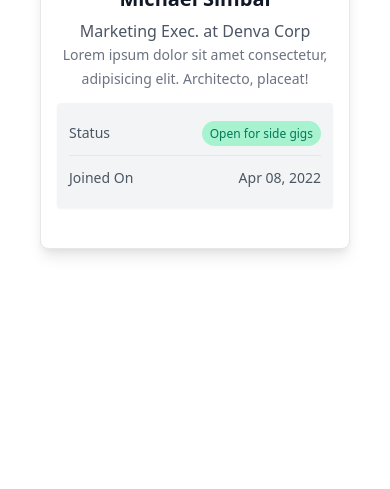
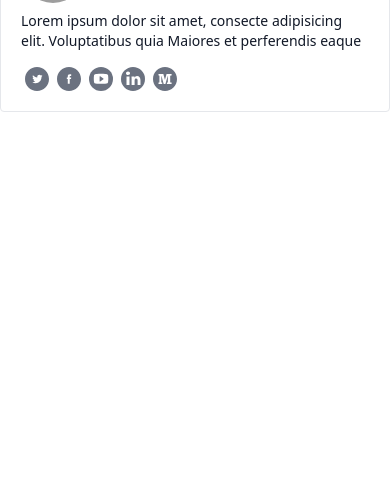
Before and after one commit to depressedKarimul/cse311, a PHP site: page /try.html in a window 390 px wide. Shown: the part 202-691 px from the top of the page. Run offline with PHP 8.4, Linux system fonts and the light colour scheme; grey boxes are pictures that could not be loaded.

Commit message:
All Your Reviews section added in instructor.php

```diff
--- a/try.html
+++ b/try.html
@@ -7,31 +7,134 @@
     <link href="https://cdn.jsdelivr.net/npm/tailwindcss@2.2.19/dist/tailwind.min.css" rel="stylesheet">
 </head>
 <body>
-  <div class="m-10 max-w-sm">
+listen. I'm already logged in t then user  profile who is instructor. just show me through this card who have commented and reviewed and rating my course
 
-    <!-- put here Student image from database -->
-    <div class="rounded-lg border bg-white px-4 pt-8 pb-10 shadow-lg">
-      <div class="relative mx-auto w-36 rounded-full">
-        <span class="absolute right-0 m-3 h-3 w-3 rounded-full bg-green-500 ring-2 ring-green-300 ring-offset-2"></span>
-        <img class="mx-auto h-auto w-full rounded-full" src="https://images.unsplash.com/photo-1500648767791-00dcc994a43e?ixlib=rb-1.2.1&ixid=eyJhcHBfaWQiOjEyMDd9&auto=format&fit=facearea&facepad=2.25&w=256&h=256&q=80" alt="" />
-      </div>
-      <!--put here student name from database -->
-      <h1 class="my-1 text-center text-xl font-bold leading-8 text-gray-900">Michael Simbal</h1>
-      <!-- student bio  from database-->
-      <h3 class="font-lg text-semibold text-center leading-6 text-gray-600">Marketing Exec. at Denva Corp</h3>
-      <p class="text-center text-sm leading-6 text-gray-500 hover:text-gray-600">Lorem ipsum dolor sit amet consectetur, adipisicing elit. Architecto, placeat!</p>
-      <ul class="mt-3 divide-y rounded bg-gray-100 py-2 px-3 text-gray-600 shadow-sm hover:text-gray-700 hover:shadow">
-        <li class="flex items-center py-3 text-sm">
-          <span>Status</span>
-          <span class="ml-auto"><span class="rounded-full bg-green-200 py-1 px-2 text-xs font-medium text-green-700">Open for side gigs</span></span>
-        </li>
-        <li class="flex items-center py-3 text-sm">
-          <span>Joined On</span>
-          <span class="ml-auto">Apr 08, 2022</span>
-        </li>
-      </ul>
+also read comment in my html's cz here i give informations
+
+  <div class="p-5 border rounded text-gray-500">
+    <div class="flex items-center">
+     <!-- Fetch student picture from user -->
+        <img class="w-16 h-16 rounded-full mr-3" src="https://loremflickr.com/320/320/girl" alt="jane">
+        <div class="text-sm">
+            <a href="#"
+                class="font-medium leading-none text-gray-900 hover:text-indigo-600 transition duration-500 ease-in-out">
+
+                <!-- Hou have to fetch student name here from user -->
+                Jane doe
+            </a>
+            fetch student bio and email
+            <p>Blogger &amp; Youtuber</p>
+             <p>Blogger &amp; Youtuber</p>
+        </div>
     </div>
-  </div>
+
+    <!-- Here fetch student comment from course_review table -->
+
+    <p class="mt-2 text-sm text-gray-900">
+        Lorem ipsum dolor sit amet, consecte adipisicing elit. Voluptatibus quia
+        Maiores et perferendis eaque
+    </p>
+
+
+<!-- Here just showed the star's or ratings studet give from course_review table
+ remove bellow's all emoji or social midea images -->
+
+    <div class="flex mt-4">
+        <a href="/#" class="w-6 mx-1">
+            <svg class="fill-current cursor-pointer text-gray-500 hover:text-indigo-600" width="100%" height="100%"
+                viewBox="0 0 24 24" version="1.1" xmlns="http://www.w3.org/2000/svg"
+                xmlns:xlink="http://www.w3.org/1999/xlink" xml:space="preserve" xmlns:serif="http://www.serif.com/"
+                style="fill-rule: evenodd; clip-rule: evenodd; stroke-linejoin: round; stroke-miterlimit: 2;">
+                <path id="Twitter" d="M24,12c0,6.627 -5.373,12 -12,12c-6.627,0 -12,-5.373 -12,-12c0,-6.627
+                  5.373,-12 12,-12c6.627,0 12,5.373 12,12Zm-6.465,-3.192c-0.379,0.168
+                  -0.786,0.281 -1.213,0.333c0.436,-0.262 0.771,-0.676
+                  0.929,-1.169c-0.408,0.242 -0.86,0.418 -1.341,0.513c-0.385,-0.411
+                  -0.934,-0.667 -1.541,-0.667c-1.167,0 -2.112,0.945 -2.112,2.111c0,0.166
+                  0.018,0.327 0.054,0.482c-1.754,-0.088 -3.31,-0.929
+                  -4.352,-2.206c-0.181,0.311 -0.286,0.674 -0.286,1.061c0,0.733 0.373,1.379
+                  0.94,1.757c-0.346,-0.01 -0.672,-0.106 -0.956,-0.264c-0.001,0.009
+                  -0.001,0.018 -0.001,0.027c0,1.023 0.728,1.877 1.694,2.07c-0.177,0.049
+                  -0.364,0.075 -0.556,0.075c-0.137,0 -0.269,-0.014 -0.397,-0.038c0.268,0.838
+                  1.048,1.449 1.972,1.466c-0.723,0.566 -1.633,0.904 -2.622,0.904c-0.171,0
+                  -0.339,-0.01 -0.504,-0.03c0.934,0.599 2.044,0.949 3.237,0.949c3.883,0
+                  6.007,-3.217 6.007,-6.008c0,-0.091 -0.002,-0.183 -0.006,-0.273c0.413,-0.298
+                  0.771,-0.67 1.054,-1.093Z"></path>
+            </svg>
+        </a>
+        <a href="/#" class="w-6 mx-1">
+            <svg class="fill-current cursor-pointer text-gray-500 hover:text-indigo-600" width="100%" height="100%"
+                viewBox="0 0 24 24" version="1.1" xmlns="http://www.w3.org/2000/svg"
+                xmlns:xlink="http://www.w3.org/1999/xlink" xml:space="preserve" xmlns:serif="http://www.serif.com/"
+                style="fill-rule: evenodd; clip-rule: evenodd; stroke-linejoin: round; stroke-miterlimit: 2;">
+                <path id="Facebook" d="M24,12c0,6.627 -5.373,12 -12,12c-6.627,0 -12,-5.373 -12,-12c0,-6.627
+                  5.373,-12 12,-12c6.627,0 12,5.373
+                  12,12Zm-11.278,0l1.294,0l0.172,-1.617l-1.466,0l0.002,-0.808c0,-0.422
+                  0.04,-0.648 0.646,-0.648l0.809,0l0,-1.616l-1.295,0c-1.555,0 -2.103,0.784
+                  -2.103,2.102l0,0.97l-0.969,0l0,1.617l0.969,0l0,4.689l1.941,0l0,-4.689Z"></path>
+            </svg>
+        </a>
+        <a href="/#" class="w-6 mx-1">
+            <svg class="fill-current cursor-pointer text-gray-500 hover:text-indigo-600" width="100%" height="100%"
+                viewBox="0 0 24 24" version="1.1" xmlns="http://www.w3.org/2000/svg"
+                xmlns:xlink="http://www.w3.org/1999/xlink" xml:space="preserve" xmlns:serif="http://www.serif.com/"
+                style="fill-rule: evenodd; clip-rule: evenodd; stroke-linejoin: round; stroke-miterlimit: 2;">
+                <g id="Layer_1">
+                    <circle id="Oval" cx="12" cy="12" r="12"></circle>
+                    <path id="Shape" d="M19.05,8.362c0,-0.062 0,-0.125 -0.063,-0.187l0,-0.063c-0.187,-0.562
+                     -0.687,-0.937 -1.312,-0.937l0.125,0c0,0 -2.438,-0.375 -5.75,-0.375c-3.25,0
+                     -5.75,0.375 -5.75,0.375l0.125,0c-0.625,0 -1.125,0.375
+                     -1.313,0.937l0,0.063c0,0.062 0,0.125 -0.062,0.187c-0.063,0.625 -0.25,1.938
+                     -0.25,3.438c0,1.5 0.187,2.812 0.25,3.437c0,0.063 0,0.125
+                     0.062,0.188l0,0.062c0.188,0.563 0.688,0.938 1.313,0.938l-0.125,0c0,0
+                     2.437,0.375 5.75,0.375c3.25,0 5.75,-0.375 5.75,-0.375l-0.125,0c0.625,0
+                     1.125,-0.375 1.312,-0.938l0,-0.062c0,-0.063 0,-0.125
+                     0.063,-0.188c0.062,-0.625 0.25,-1.937 0.25,-3.437c0,-1.5 -0.125,-2.813
+                     -0.25,-3.438Zm-4.634,3.927l-3.201,2.315c-0.068,0.068 -0.137,0.068
+                     -0.205,0.068c-0.068,0 -0.136,0 -0.204,-0.068c-0.136,-0.068 -0.204,-0.204
+                     -0.204,-0.34l0,-4.631c0,-0.136 0.068,-0.273 0.204,-0.341c0.136,-0.068
+                     0.272,-0.068 0.409,0l3.201,2.316c0.068,0.068 0.136,0.204
+                     0.136,0.34c0.068,0.136 0,0.273 -0.136,0.341Z" style="fill: rgb(255, 255, 255);"></path>
+                </g>
+            </svg>
+        </a>
+        <a href="/#" class="w-6 mx-1">
+            <svg class="fill-current cursor-pointer text-gray-500 hover:text-indigo-600" width="100%" height="100%"
+                viewBox="0 0 24 24" version="1.1" xmlns="http://www.w3.org/2000/svg"
+                xmlns:xlink="http://www.w3.org/1999/xlink" xml:space="preserve" xmlns:serif="http://www.serif.com/"
+                style="fill-rule: evenodd; clip-rule: evenodd; stroke-linejoin: round; stroke-miterlimit: 2;">
+                <path id="Shape" d="M7.3,0.9c1.5,-0.6 3.1,-0.9 4.7,-0.9c1.6,0 3.2,0.3 4.7,0.9c1.5,0.6 2.8,1.5
+                  3.8,2.6c1,1.1 1.9,2.3 2.6,3.8c0.7,1.5 0.9,3 0.9,4.7c0,1.7 -0.3,3.2
+                  -0.9,4.7c-0.6,1.5 -1.5,2.8 -2.6,3.8c-1.1,1 -2.3,1.9 -3.8,2.6c-1.5,0.7
+                  -3.1,0.9 -4.7,0.9c-1.6,0 -3.2,-0.3 -4.7,-0.9c-1.5,-0.6 -2.8,-1.5
+                  -3.8,-2.6c-1,-1.1 -1.9,-2.3 -2.6,-3.8c-0.7,-1.5 -0.9,-3.1 -0.9,-4.7c0,-1.6
+                  0.3,-3.2 0.9,-4.7c0.6,-1.5 1.5,-2.8 2.6,-3.8c1.1,-1 2.3,-1.9
+                  3.8,-2.6Zm-0.3,7.1c0.6,0 1.1,-0.2 1.5,-0.5c0.4,-0.3 0.5,-0.8 0.5,-1.3c0,-0.5
+                  -0.2,-0.9 -0.6,-1.2c-0.4,-0.3 -0.8,-0.5 -1.4,-0.5c-0.6,0 -1.1,0.2
+                  -1.4,0.5c-0.3,0.3 -0.6,0.7 -0.6,1.2c0,0.5 0.2,0.9 0.5,1.3c0.3,0.4 0.9,0.5
+                  1.5,0.5Zm1.5,10l0,-8.5l-3,0l0,8.5l3,0Zm11,0l0,-4.5c0,-1.4 -0.3,-2.5
+                  -0.9,-3.3c-0.6,-0.8 -1.5,-1.2 -2.6,-1.2c-0.6,0 -1.1,0.2 -1.5,0.5c-0.4,0.3
+                  -0.8,0.8 -0.9,1.3l-0.1,-1.3l-3,0l0.1,2l0,6.5l3,0l0,-4.5c0,-0.6 0.1,-1.1
+                  0.4,-1.5c0.3,-0.4 0.6,-0.5 1.1,-0.5c0.5,0 0.9,0.2 1.1,0.5c0.2,0.3 0.4,0.8
+                  0.4,1.5l0,4.5l2.9,0Z"></path>
+            </svg>
+        </a>
+        <a href="/#" class="w-6 mx-1">
+            <svg class="fill-current cursor-pointer text-gray-500 hover:text-indigo-600" width="100%" height="100%"
+                viewBox="0 0 24 24" version="1.1" xmlns="http://www.w3.org/2000/svg"
+                xmlns:xlink="http://www.w3.org/1999/xlink" xml:space="preserve" xmlns:serif="http://www.serif.com/"
+                style="fill-rule: evenodd; clip-rule: evenodd; stroke-linejoin: round; stroke-miterlimit: 2;">
+                <path id="Combined-Shape" d="M12,24c6.627,0 12,-5.373 12,-12c0,-6.627 -5.373,-12 -12,-12c-6.627,0
+                  -12,5.373 -12,12c0,6.627 5.373,12 12,12Zm6.591,-15.556l-0.722,0c-0.189,0
+                  -0.681,0.208 -0.681,0.385l0,6.422c0,0.178 0.492,0.323
+                  0.681,0.323l0.722,0l0,1.426l-4.675,0l0,-1.426l0.935,0l0,-6.655l-0.163,0l-2.251,8.081l-1.742,0l-2.222,-8.081l-0.168,0l0,6.655l0.935,0l0,1.426l-3.74,0l0,-1.426l0.519,0c0.203,0
+                  0.416,-0.145 0.416,-0.323l0,-6.422c0,-0.177 -0.213,-0.385
+                  -0.416,-0.385l-0.519,0l0,-1.426l4.847,0l1.583,5.704l0.042,0l1.598,-5.704l5.021,0l0,1.426Z"></path>
+            </svg>
+        </a>
+    </div>
+
+</div>
+
 
 
 </body>
```
Also changed, not shown: instructor.php (+137 -1 lines).
